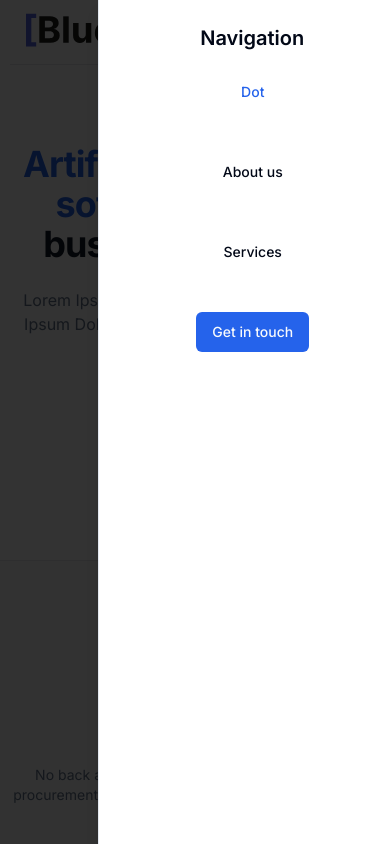
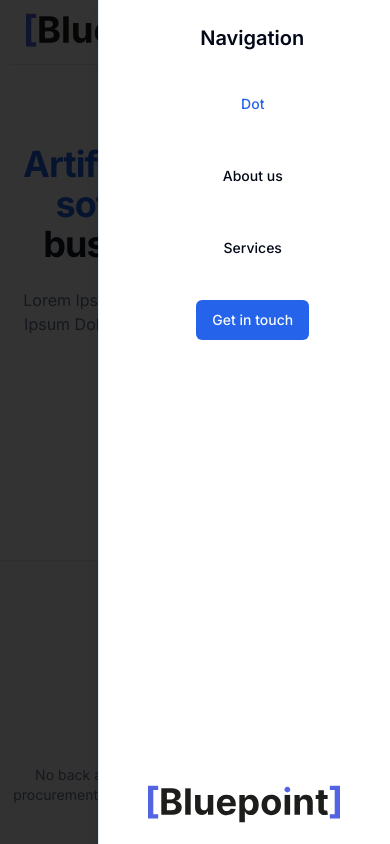
Before and after one commit to AshwinIyer101/Bluepoint-website, a Next.js app: page / in a window 390 px wide. Both pictures are taken after a click on the button 368 px from the left and 29 px from the top of the page. Shown: the top 844 px of the page. Built offline with nearby package versions, Linux system fonts and the light colour scheme.

Commit message:
better mobile nav

```diff
--- a/src/components/navbar.tsx
+++ b/src/components/navbar.tsx
@@ -2,7 +2,7 @@ import Link from 'next/link'
 import MaxWidthWrapper from './MaxWidthWrapper'
 import Logo from './Logo'
 import { buttonVariants } from './ui/button'
-import { Sheet, SheetContent, SheetTitle, SheetTrigger } from './ui/sheet'
+import { Sheet, SheetContent, SheetFooter, SheetTitle, SheetTrigger } from './ui/sheet'
 import { Menu } from 'lucide-react'
 
 
@@ -25,15 +25,16 @@ const Navbar = () => {
                             <div className="ml-auto flex  items-center">
                                 <div className=' lg:hidden'>
                                     <Sheet>
-                                      <SheetTrigger>
+                                      <SheetTrigger className='mr-4'>
                                         <Menu />
                                       </SheetTrigger>
-                                      <SheetContent>
+                                      <SheetContent className='flex flex-col h-full'>
                                         <SheetTitle>
                                             Navigation
                                         </SheetTitle>
+                                        <div className='flex flex-col '>
                                         <div className='flex flex-col items-center'>
-                                        <div className="ml-4 flow-root py-5 lg:ml-6 text-primary">
+                                        <div className="ml-4 flow-root py-4 lg:ml-6 text-primary">
                                     <Link
                                             href="/dot"
                                             className={buttonVariants({
@@ -43,7 +44,7 @@ const Navbar = () => {
                                             Dot
                                         </Link>
                                     </div>
-                                    <div className="ml-4 flow-root py-5 lg:ml-6">
+                                    <div className="ml-4 flow-root py-4 lg:ml-6">
                                         <Link
                                                 href="/about-us"
                                                 className={buttonVariants({
@@ -53,7 +54,7 @@ const Navbar = () => {
                                                 About us
                                             </Link>
                                         </div>
-                                        <div className="ml-4 flow-root py-5 lg:ml-6">
+                                        <div className="ml-4 flow-root py-4 lg:ml-6">
                                         <Link
                                                 href="/services"
                                                 className={buttonVariants({
@@ -63,7 +64,7 @@ const Navbar = () => {
                                                 Services
                                             </Link>
                                         </div>
-                                        <div className="ml-4 flow-root py-5 lg:ml-6">
+                                        <div className="ml-4 flow-root py-4 lg:ml-6">
                                         <Link
                                                 href="/contact-us"
                                                 className={buttonVariants({
@@ -73,8 +74,18 @@ const Navbar = () => {
                                                 Get in touch
                                             </Link>
                                         </div>
-                                            </div>
+                                        </div>
+                                        </div>
+
+                                        <div className="flex justify-center object-bottom mt-auto -mb-20 ">
+
+                                         <Logo />
+
+                                        </div>
+
                                         </SheetContent>
+
+
                                         </Sheet>
                                     </div>
                                 <div className="hidden lg:flex-1 lg:flex lg:items-center lg:justify-end lg:space-x-6 ">
```
